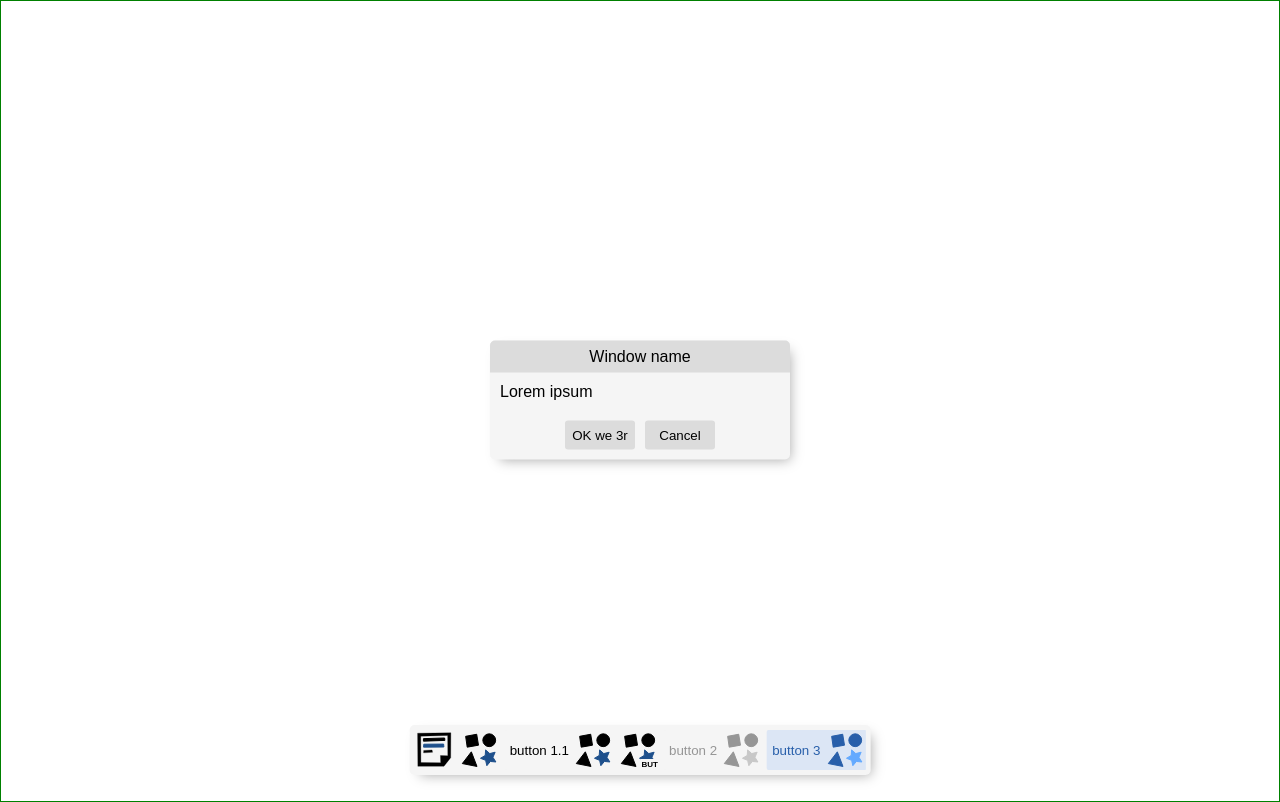
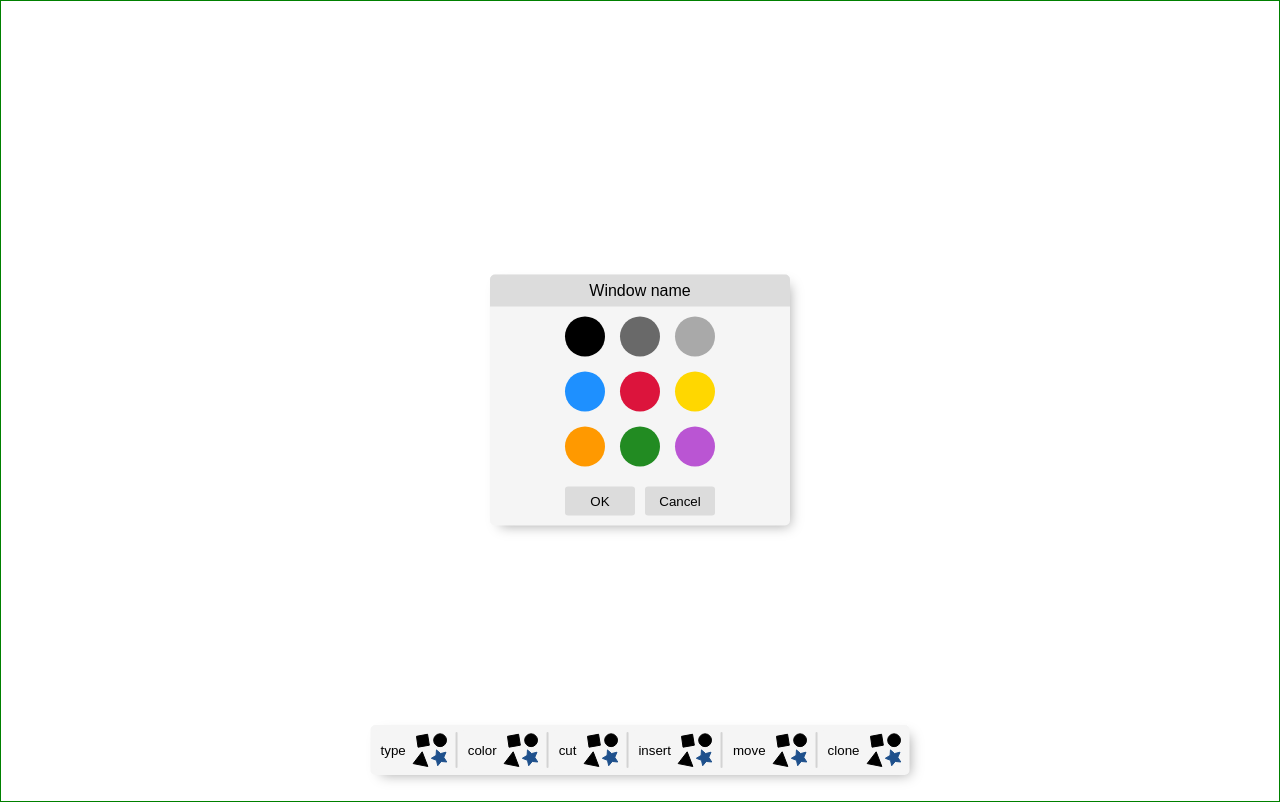
Before and after one commit to trekski/doilify, a Vue app: page / in a window 1280 px wide. Built offline with nearby package versions, Linux system fonts and the light colour scheme.

Commit message:
color modal window in Composition APi

```diff
--- a/src/components/gui_elements/ModalWindow.vue
+++ b/src/components/gui_elements/ModalWindow.vue
@@ -5,30 +5,32 @@
       <slot>Hello, World!</slot>
     </div>
     <div class="modal_buttons_bar">
-      <TextButton v-if="acknowledge">
-        {{ acknowledge }}
+      <TextButton v-if="affirmative" @click="$emit('affirmative')">
+        {{ affirmative }}
       </TextButton>
-      <TextButton v-if="deny">
-        {{ deny }}
+      <TextButton v-if="negative" @click="$emit('negative')">
+        {{ negative }}
       </TextButton>
     </div>
   </div>
 </template>
 
 <script setup>
-import { defineProps } from "vue";
+import { defineProps, defineEmits } from "vue";
 import TextButton from "./TextButton.vue";
 
 defineProps({
-  acknowledge: {
+  affirmative: {
     type: String,
-    default: "OK we 3r",
+    default: "OK",
   },
-  deny: {
+  negative: {
     type: String,
     default: "Cancel",
   },
 });
+
+defineEmits(['affirmative', 'negative']);
 
 </script>
 
--- /dev/null
+++ b/src/components/modal_windows/ColorSelectModal.vue
@@ -0,0 +1,81 @@
+<template>
+    <ModalWindow
+        deny = "Cancel"
+        acknowledge = "yes"
+        @affirmative = "ReturnColor('b')"
+        @negative =  "ReturnColor()"
+    >
+    <div class="color_table">
+        <div
+            v-for="(row, i) in allowedColors"
+            :key="i"
+            class="color_row"
+        >
+            <div
+                v-for="(item, j) in row"
+                :key="j"
+                class="color_bullet"
+                :style="{'--button-color': item.color}"
+                :title="item.name"
+            ></div>
+        </div>
+    </div>
+    </ModalWindow>
+</template>
+
+<script setup>
+    import { defineEmits } from "vue"
+    import ModalWindow from "../gui_elements/ModalWindow.vue"
+
+    const allowedColors = [
+        [
+            { color: "black", name: "black" },
+            { color: "dimgray", name: "dark gray" },
+            { color: "darkgray", name: "light gray" },
+        ],
+        [
+            { color: "dodgerblue", name: "blue" },
+            { color: "crimson", name: "red" },
+            { color: "gold", name: "yello" },
+        ],
+        [
+            { color: "#ff9900", name: "orange" },
+            { color: "forestgreen", name: "green" },
+            { color: "mediumorchid", name: "purple" },
+        ],
+    ]
+
+    const emit = defineEmits(['modalReturn']);
+
+    function ReturnColor (color) {
+        if (color === undefined) {
+            emit('modalReturn', {'status' : false})
+        } else {
+            emit('modalReturn', {'status' : true, 'payload': color})
+        }
+    }
+
+</script>
+
+<style scoped>
+.color_bullet {
+    width: 40px;
+    height: 40px;
+    border-radius: 20px;
+    background-color: var(--button-color)
+}
+.color_bullet:hover {
+    box-shadow:  0px 0px 0px 5px var(--button-color) , inset 0px 0px 0px 4px white;
+}
+.color_table {
+    display: flex;
+    align-items: center;
+    justify-content: center;
+    flex-direction: column;
+    row-gap: 15px;
+}
+.color_row {
+    display: flex;
+    column-gap: 15px;
+}
+</style>
--- a/src/components/toolbars/EditToolbar.vue
+++ b/src/components/toolbars/EditToolbar.vue
@@ -4,10 +4,10 @@
       <PillLabel>{{ infoLabelText }}</PillLabel>
     </div>
     <div id="Icons">
-      <IconGroup v-for="(grp, i) in nameGroups" :key="i" dir="row">
+      <IconGroup dir="row">
+        <template v-for="(button, i) in buttons" :key="button.key">
+          <IconSpacer v-if="i > 0" />
           <IconButton
-          v-for="button in grp"
-          :key="button.key"
             :label-text="button.labelText"
             :inactive="button.inactive"
             :selected="button.selected"
@@ -16,6 +16,7 @@
             @mouseover="changeInfoLabel(button.description)"
             @mouseleave="changeInfoLabel()"
           />
+        </template>
       </IconGroup>
     </div>
   </div>
@@ -26,45 +27,47 @@ import { ref, computed } from "vue";
 import IconButton from "../gui_elements/IconButton.vue";
 import IconGroup from "../gui_elements/IconGroup.vue";
 import PillLabel from "../gui_elements/PillLabel.vue";
+import IconSpacer from "../gui_elements/IconSpacer.vue"
 
-const nameGroups = [
-  [
+const buttons = [
   {
-      key: 0,
-      icon: "svg:svg-icon-new-page",
-      description: "add new page",
+    key: "stitch_type",
+    icon: "svg:svg-icon-default",
+    labelText: "type",
+    description: "change stitch type",
   },
   {
-      key: 1,
+    key: "color",
     icon: "svg:svg-icon-default",
-      description: "first button v.1",
+    labelText: "color",
+    description: "change stitch color",
   },
   {
-      key: 2,
-      labelText: "button 1.1",
+    key: "cut",
     icon: "svg:svg-icon-default",
-      description: "first button v.2",
+    labelText: "cut",
+    description: "delete stitches",
   },
   {
-      key: 3,
-      shortLabel: "BUT",
+    key: "insert",
     icon: "svg:svg-icon-default",
-      description: "first button v.3",
+    labelText: "insert",
+    description: "insert stitches (after selected)",
   },
   {
-      key: 4,
-      labelText: "button 2",
-      inactive: true,
-      description: "second button",
+    key: "move",
+    icon: "svg:svg-icon-default",
+    labelText: "move",
+    description: "change stitch connections",
   },
   {
-      key: 5,
-      labelText: "button 3",
-      selected: true,
-      description: "third button",
+    key: "clone",
+    icon: "svg:svg-icon-default",
+    labelText: "clone",
+    description: "duplicate stitches",
   },
-  ],
-];
+]
+;
 
 const infoLabelText = ref("");
 
--- a/src/pages/GUITests.vue
+++ b/src/pages/GUITests.vue
@@ -2,14 +2,21 @@
   <div id="toolbars_wrapper" class="wrapper">
     <SvgIcons style="display: none" />
     <EditToolbar />
-    <ModalWindow v-if="true">Lorem ipsum</ModalWindow>
+    <ColorSelectModal @modal-return="test($event)"/>
   </div>
 </template>
 
 <script setup>
 import SvgIcons from "../components/gui_elements/IconSprites.vue";
 import EditToolbar from "../components/toolbars/EditToolbar.vue";
-import ModalWindow from "../components/gui_elements/ModalWindow.vue";
+import ColorSelectModal from "../components/modal_windows/ColorSelectModal.vue"
+
+function test (t) {
+  if (t.status === true) {
+    window.alert(t.payload)
+  }
+
+}
 </script>
 
 <style>
--- a/src/pages/gui_tests.js
+++ b/src/pages/gui_tests.js
@@ -1,5 +1,12 @@
 import { createApp } from "vue";
+import { createPinia } from 'pinia'
 import GUITets from "./GUITests.vue";
+
+const pinia = createPinia()
+const app = createApp(GUITets)
+
 // import './registerServiceWorker'
 
-createApp(GUITets).mount("#app");
+app.use(pinia)
+//createApp(GUITets).mount("#app")
+app.mount("#app");
```
Also changed, not shown: icon_templates/IconSprites.vue (+26 -51 lines). Lines whose indentation alone changed are shown as unchanged.
